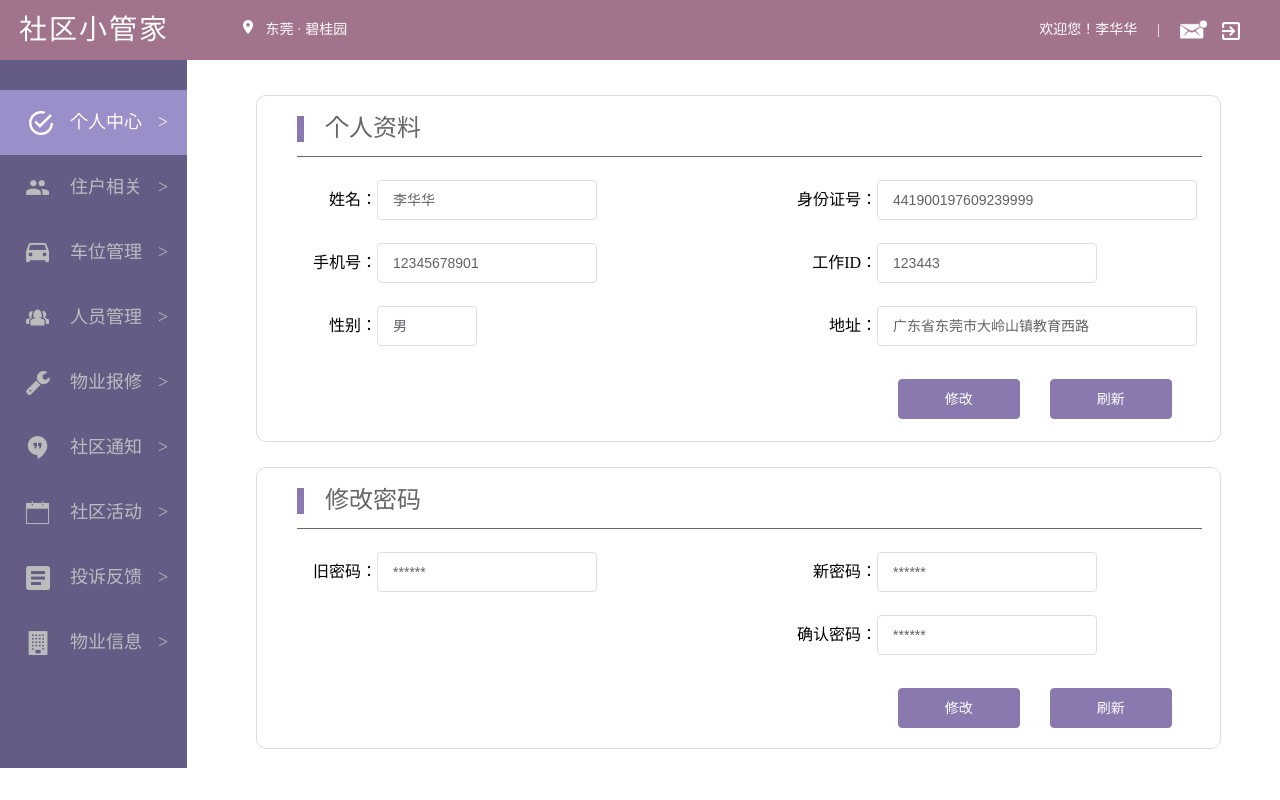
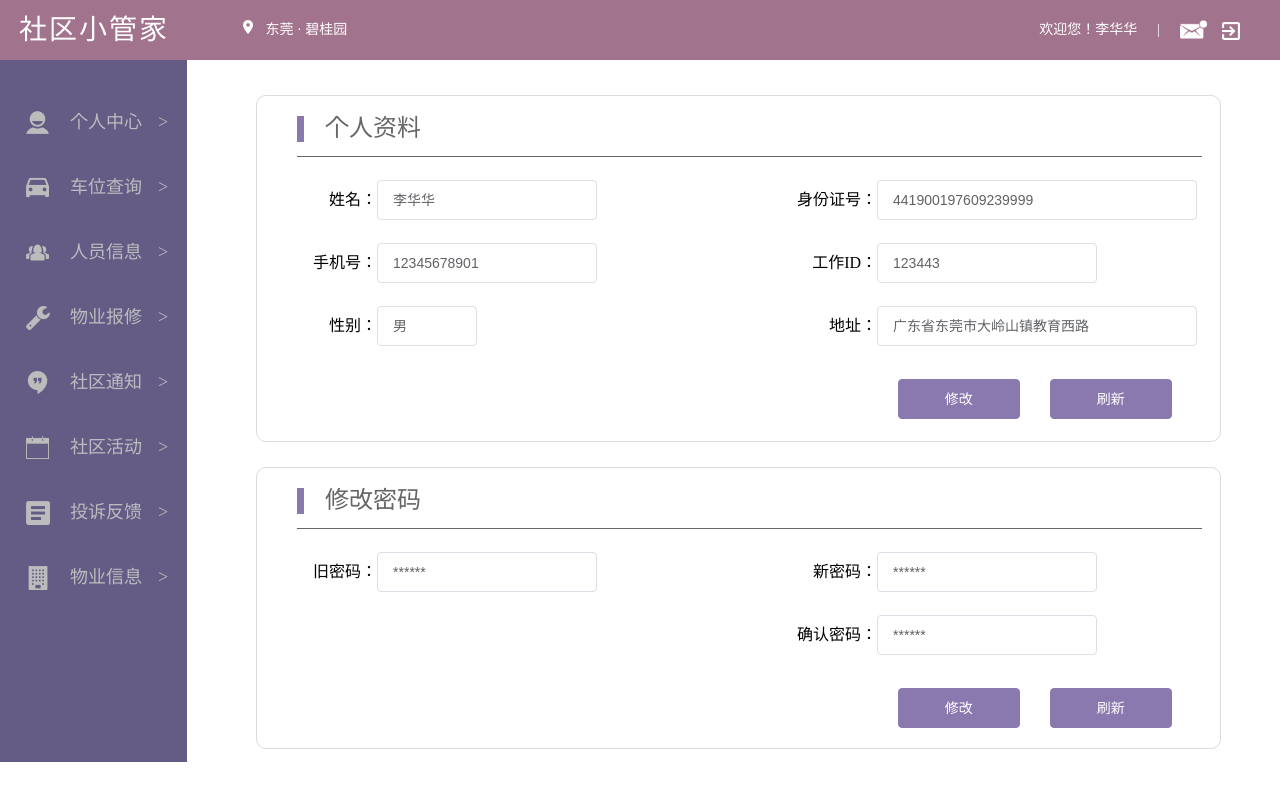
Before and after one commit to WritingCode6/CommunityManagementSystem-frontend, a Vue app: page /index/personal in a window 1280 px wide. Built offline with nearby package versions, Linux system fonts and the light colour scheme; no server answers; sample sign-in values are in the browser's storage.

Commit message:
新增用户模块的相关页面

```diff
--- a/src/router/index.js
+++ b/src/router/index.js
@@ -37,6 +37,14 @@ Vue.use(VueRouter)
           }
         },
         {
+          path: 'personalUser',
+          name: 'PersonalUser',
+          component: () => import('../views/personal/personalUser'),
+          meta: {
+            needLogin: true
+          }
+        },
+        {
           path: 'user',
           name: 'User',
           component: () => import('../views/user/user.vue'),
@@ -63,6 +71,14 @@ Vue.use(VueRouter)
           }
         },
         {
+          path: 'parkingUser',
+          name: 'ParkingUser',
+          component: () => import('../views/parking/parkingUser.vue'),
+          meta: {
+            needLogin: true
+          }
+        },
+        {
           path: 'staff',
           name: 'Staff',
           component: () => import('../views/staff/staff.vue'),
@@ -79,6 +95,14 @@ Vue.use(VueRouter)
           path: 'repair',
           name: 'Repair',
           component: () => import('../views/repair/repair.vue'),
+          meta: {
+            needLogin: true
+          }
+        },
+        {
+          path: 'repairUser',
+          name: 'RepairUser',
+          component: () => import('../views/repair/repairUser.vue'),
           meta: {
             needLogin: true
           }
--- a/src/views/index.vue
+++ b/src/views/index.vue
@@ -26,27 +26,45 @@
     <div class="content">
       <div class="nav">
         <ul class="list">
-          <li>
+          <li v-if="role">
             <router-link to="/index/personal" class="personal">
               <span class="personal_word">个人中心</span>
               <span class="arrows">></span>
             </router-link>
           </li>
-          <li>
+          <li v-else>
+            <router-link to="/index/personalUser" class="personal">
+              <span class="personal_word">个人中心</span>
+              <span class="arrows">></span>
+            </router-link>
+          </li>
+          <li v-if="role">
             <router-link to="/index/user" class="user">
               <span class="user_word">住户相关</span>
               <span class="arrows">></span>
             </router-link>
           </li>
-          <li>
+          <li v-if="role">
             <router-link to="/index/parking" class="parking">
               <span class="parking_word">车位管理</span>
               <span class="arrows">></span>
             </router-link>
           </li>
-          <li>
+          <li v-else>
+            <router-link to="/index/parkingUser" class="parking">
+              <span class="parking_word">车位查询</span>
+              <span class="arrows">></span>
+            </router-link>
+          </li>
+          <li v-if="role">
             <router-link to="/index/staff" class="staff">
               <span class="staff_word">人员管理</span>
+              <span class="arrows">></span>
+            </router-link>
+          </li>
+          <li v-else>
+            <router-link to="/index/staff" class="staff">
+              <span class="staff_word">人员信息</span>
               <span class="arrows">></span>
             </router-link>
           </li>
@@ -56,8 +74,14 @@
               <span class="arrows">></span>
             </router-link>
           </li>-->
-          <li>
+          <li v-if="role">
             <router-link to="/index/repair" class="repair">
+              <span class="repair_word">物业报修</span>
+              <span class="arrows">></span>
+            </router-link>
+          </li>
+          <li v-else>
+            <router-link to="/index/repairUser" class="repair">
               <span class="repair_word">物业报修</span>
               <span class="arrows">></span>
             </router-link>
@@ -117,6 +141,8 @@
 </template>
 
 <script>
+/*import {roleJudge} from "../utils/roleUtil";*/
+
 export default {
   name: "index",
   data() {
@@ -124,7 +150,9 @@ export default {
       communityLocation: '东莞 · 碧桂园',
       //渲染用户名，待做
       userName: '李华华',
-      exitWindows: false
+      exitWindows: false,
+      //true是管理员，false是住户
+      role: false
     };
   },
   methods: {
@@ -142,6 +170,9 @@ export default {
       this.$router.push('/login');
       this.$message.success("退出成功！")
     }
+  },
+  beforeMount() {
+    /*this.role = roleJudge();*/
   }
 };
 </script>
@@ -211,9 +242,8 @@ export default {
 }
 .list {
   margin-top: 30px;
-  padding-bottom: 65px;
-  /*padding-bottom: 50px;*/
-  /*padding-bottom: 30%;*/
+  /*padding-bottom: 65px;*/
+  padding-bottom: 124px;
 }
 .list span {
   line-height: 65px;
--- a/src/views/parking/parking.vue
+++ b/src/views/parking/parking.vue
@@ -726,7 +726,7 @@ h4 {
 .carAddButton,
 .carModifyButton,
 .carCheckButton {
-  margin-top: 266px;
+  margin-top: 268px;
 }
 .batchAddButton button,
 .batchDeleteButton button,
--- /dev/null
+++ b/src/views/parking/parkingUser.vue
@@ -0,0 +1,18 @@
+<template>
+  <div id="parkingUser">
+    住户停车页
+  </div>
+</template>
+
+<script>
+  export default {
+    name: "parkingUser",
+    data() {
+      return {}
+    }
+  }
+</script>
+
+<style scoped>
+
+</style>
--- /dev/null
+++ b/src/views/personal/personalUser.vue
@@ -0,0 +1,18 @@
+<template>
+  <div id="personalUser">
+    住户个人中心
+  </div>
+</template>
+
+<script>
+  export default {
+    name: "personalUser",
+    data() {
+      return {}
+    }
+  }
+</script>
+
+<style scoped>
+
+</style>
--- /dev/null
+++ b/src/views/repair/repairUser.vue
@@ -0,0 +1,18 @@
+<template>
+  <div id="repairUser">
+    住户报修页
+  </div>
+</template>
+
+<script>
+  export default {
+    name: "repairUser",
+    data() {
+      return {}
+    }
+  }
+</script>
+
+<style scoped>
+
+</style>
```
Also changed, not shown: src/utils/roleUtil.js (+6 -9 lines). Lines whose indentation alone changed are shown as unchanged.
